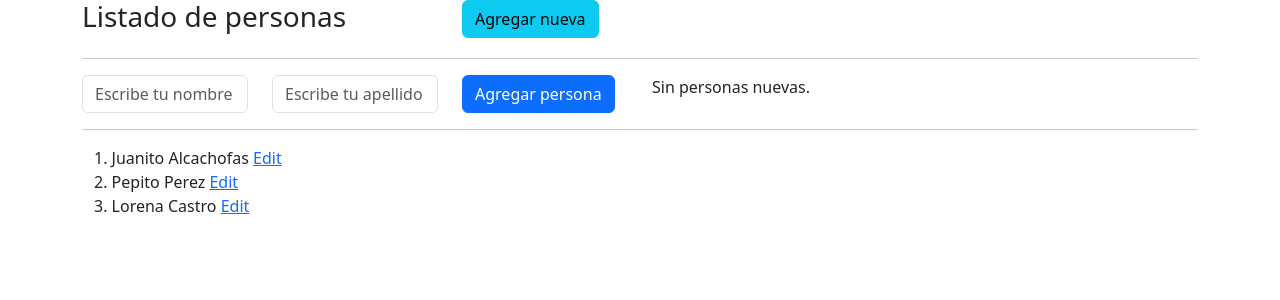
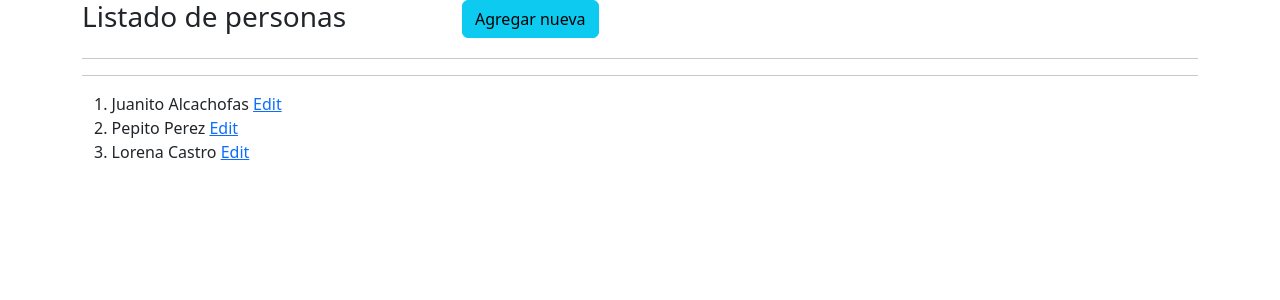
Before and after one commit to FernandoOnate/listadoPersonasAngular, an Angular app: page /personas in a window 1280 px wide. Shown: the top 300 px of the page. Built offline with nearby package versions, Linux system fonts and the light colour scheme.

Commit message:
- Clase router child

```diff
--- a/src/app/personas/personas.component.html
+++ b/src/app/personas/personas.component.html
@@ -1,7 +1,6 @@
   <!-- COMENTADO POR CLASE DATA SERVICE EN ANGULAR -->
   <!-- <app-formulario (personaCreada)="personaEmitida($event)"> -->
-    <app-formulario>
-    </app-formulario>
+    <router-outlet></router-outlet>
     <hr>
   <app-persona *ngFor="let elementPersona of personas; let i = index" [persona]="elementPersona" [indice]="i">
   </app-persona>
```
Also changed, not shown: src/app/app-routing.module.ts (+12 -10 lines).
